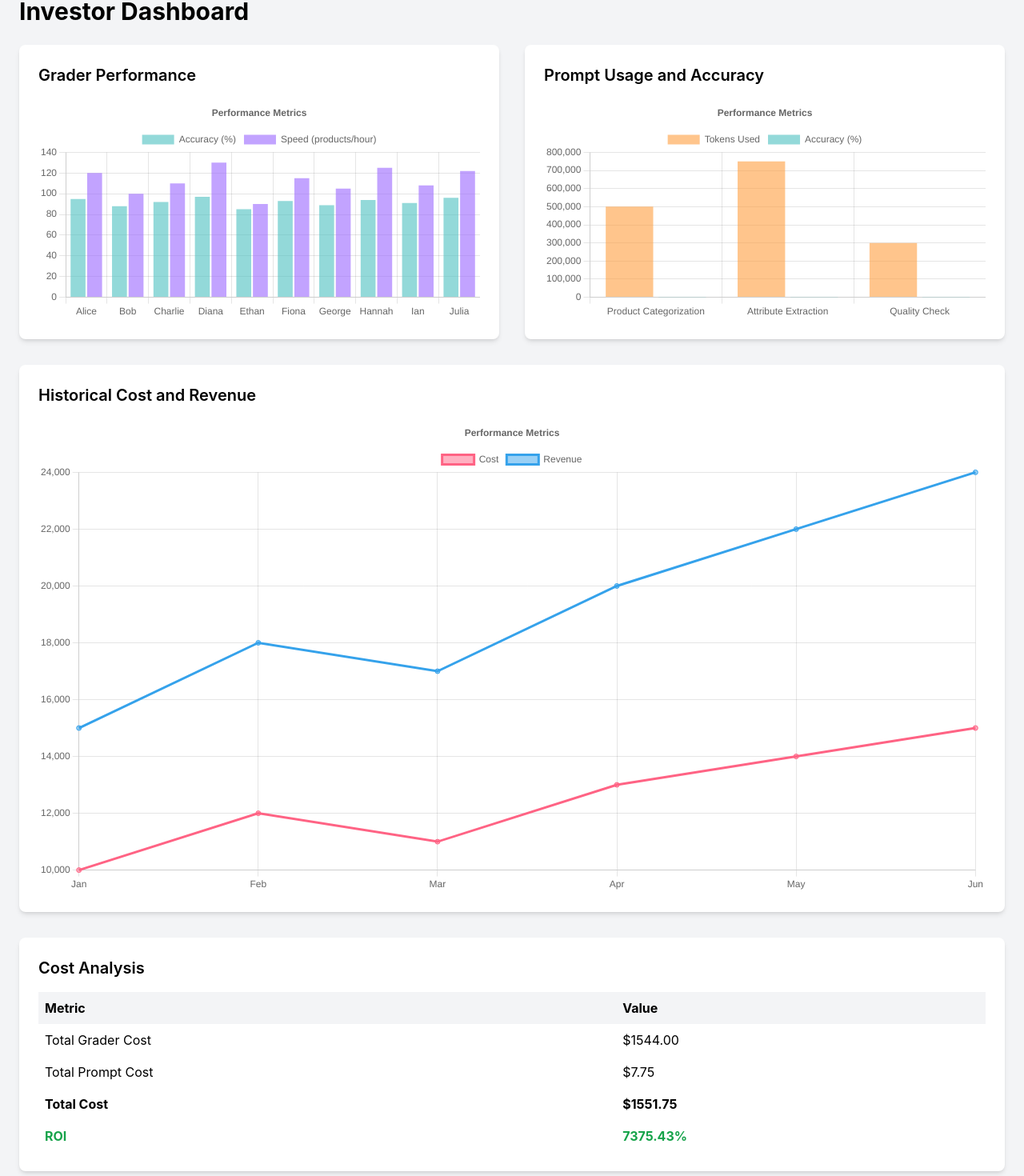
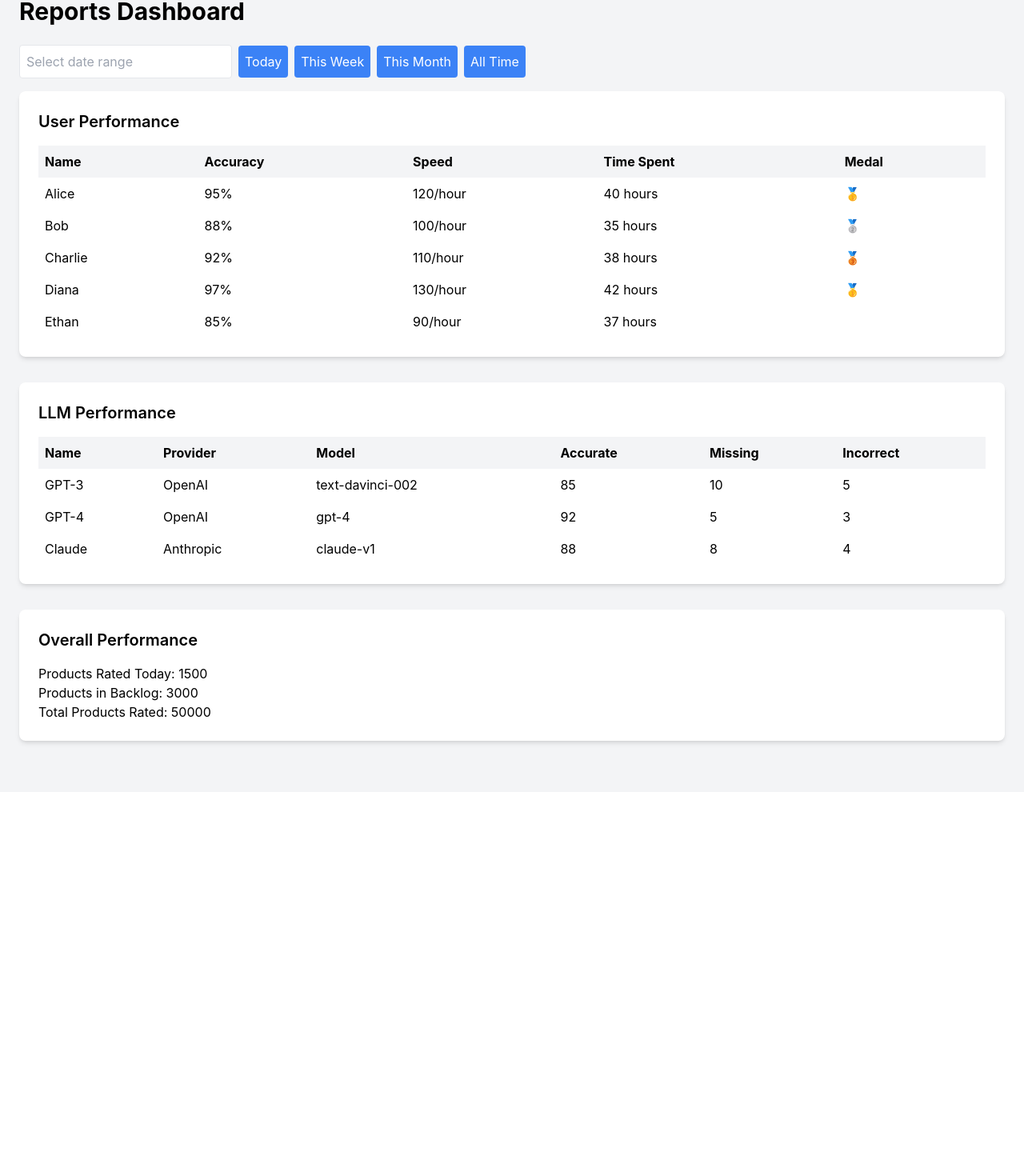
Before and after one commit to thebiggestcookie/pavt, a React (Create React App) app: page /reports in a window 1280 px wide. Shown: the part 140-1610 px from the top of the page at 80% size. After the commit the page ends 1130 px from the top, so only its background shows below. Built offline with nearby package versions, Linux system fonts and the light colour scheme; no server answers.

Commit message:
Update InvestorDashboard.js

```diff
--- a/src/components/InvestorDashboard.js
+++ b/src/components/InvestorDashboard.js
@@ -1,182 +1,105 @@
 import React, { useState, useEffect } from 'react';
 import { Bar, Line } from 'react-chartjs-2';
 import { Chart as ChartJS, CategoryScale, LinearScale, BarElement, PointElement, LineElement, Title, Tooltip, Legend } from 'chart.js';
+import DatePicker from 'react-datepicker';
+import 'react-datepicker/dist/react-datepicker.css';
 
 ChartJS.register(CategoryScale, LinearScale, BarElement, PointElement, LineElement, Title, Tooltip, Legend);
 
 const InvestorDashboard = () => {
   const [graderData, setGraderData] = useState([]);
-  const [promptData, setPromptData] = useState([]);
-  const [historicalData, setHistoricalData] = useState([]);
+  const [llmData, setLlmData] = useState([]);
+  const [overallData, setOverallData] = useState({});
+  const [startDate, setStartDate] = useState(null);
+  const [endDate, setEndDate] = useState(null);
 
   useEffect(() => {
+    fetchData();
+  }, [startDate, endDate]);
+
+  const fetchData = () => {
     // Simulated data fetch
     setGraderData([
-      { name: 'Alice', accuracy: 95, speed: 120, hoursWorked: 40, productsGraded: 4800 },
-      { name: 'Bob', accuracy: 88, speed: 100, hoursWorked: 35, productsGraded: 3500 },
-      { name: 'Charlie', accuracy: 92, speed: 110, hoursWorked: 38, productsGraded: 4180 },
-      { name: 'Diana', accuracy: 97, speed: 130, hoursWorked: 42, productsGraded: 5460 },
-      { name: 'Ethan', accuracy: 85, speed: 90, hoursWorked: 37, productsGraded: 3330 },
-      { name: 'Fiona', accuracy: 93, speed: 115, hoursWorked: 39, productsGraded: 4485 },
-      { name: 'George', accuracy: 89, speed: 105, hoursWorked: 36, productsGraded: 3780 },
-      { name: 'Hannah', accuracy: 94, speed: 125, hoursWorked: 41, productsGraded: 5125 },
-      { name: 'Ian', accuracy: 91, speed: 108, hoursWorked: 38, productsGraded: 4104 },
-      { name: 'Julia', accuracy: 96, speed: 122, hoursWorked: 40, productsGraded: 4880 },
+      { name: 'Alice', accuracy: 95, speed: 120, timeSpent: 40, medal: 'gold' },
+      { name: 'Bob', accuracy: 88, speed: 100, timeSpent: 35, medal: 'silver' },
+      { name: 'Charlie', accuracy: 92, speed: 110, timeSpent: 38, medal: 'bronze' },
+      { name: 'Diana', accuracy: 97, speed: 130, timeSpent: 42, medal: 'gold' },
+      { name: 'Ethan', accuracy: 85, speed: 90, timeSpent: 37, medal: '' },
     ]);
 
-    setPromptData([
-      { name: 'Product Categorization', tokensUsed: 500000, accuracy: 92 },
-      { name: 'Attribute Extraction', tokensUsed: 750000, accuracy: 88 },
-      { name: 'Quality Check', tokensUsed: 300000, accuracy: 95 },
+    setLlmData([
+      { name: 'GPT-3', provider: 'OpenAI', model: 'text-davinci-002', accurate: 85, missing: 10, incorrect: 5 },
+      { name: 'GPT-4', provider: 'OpenAI', model: 'gpt-4', accurate: 92, missing: 5, incorrect: 3 },
+      { name: 'Claude', provider: 'Anthropic', model: 'claude-v1', accurate: 88, missing: 8, incorrect: 4 },
     ]);
 
-    setHistoricalData([
-      { month: 'Jan', cost: 10000, revenue: 15000 },
-      { month: 'Feb', cost: 12000, revenue: 18000 },
-      { month: 'Mar', cost: 11000, revenue: 17000 },
-      { month: 'Apr', cost: 13000, revenue: 20000 },
-      { month: 'May', cost: 14000, revenue: 22000 },
-      { month: 'Jun', cost: 15000, revenue: 24000 },
-    ]);
-  }, []);
-
-  const graderChartData = {
-    labels: graderData.map(grader => grader.name),
-    datasets: [
-      {
-        label: 'Accuracy (%)',
-        data: graderData.map(grader => grader.accuracy),
-        backgroundColor: 'rgba(75, 192, 192, 0.6)',
-      },
-      {
-        label: 'Speed (products/hour)',
-        data: graderData.map(grader => grader.speed),
-        backgroundColor: 'rgba(153, 102, 255, 0.6)',
-      },
-    ],
+    setOverallData({
+      productsRatedToday: 1500,
+      productsInBacklog: 3000,
+      totalProductsRated: 50000,
+    });
   };
 
-  const promptChartData = {
-    labels: promptData.map(prompt => prompt.name),
-    datasets: [
-      {
-        label: 'Tokens Used',
-        data: promptData.map(prompt => prompt.tokensUsed),
-        backgroundColor: 'rgba(255, 159, 64, 0.6)',
-      },
-      {
-        label: 'Accuracy (%)',
-        data: promptData.map(prompt => prompt.accuracy),
-        backgroundColor: 'rgba(75, 192, 192, 0.6)',
-      },
-    ],
+  const renderMedal = (medal) => {
+    switch (medal) {
+      case 'gold':
+        return '🥇';
+      case 'silver':
+        return '🥈';
+      case 'bronze':
+        return '🥉';
+      default:
+        return '';
+    }
   };
 
-  const historicalChartData = {
-    labels: historicalData.map(data => data.month),
-    datasets: [
-      {
-        label: 'Cost',
-        data: historicalData.map(data => data.cost),
-        borderColor: 'rgb(255, 99, 132)',
-        backgroundColor: 'rgba(255, 99, 132, 0.5)',
-      },
-      {
-        label: 'Revenue',
-        data: historicalData.map(data => data.revenue),
-        borderColor: 'rgb(53, 162, 235)',
-        backgroundColor: 'rgba(53, 162, 235, 0.5)',
-      },
-    ],
-  };
-
-  const options = {
-    responsive: true,
-    plugins: {
-      legend: {
-        position: 'top',
-      },
-      title: {
-        display: true,
-        text: 'Performance Metrics',
-      },
-    },
-  };
-
-  const calculateTotalCost = () => {
-    const graderCost = graderData.reduce((total, grader) => total + grader.hoursWorked * 4, 0);
-    const promptCost = promptData.reduce((total, prompt) => total + (prompt.tokensUsed / 1000000) * 5, 0);
-    return (graderCost + promptCost).toFixed(2);
-  };
-
-  const calculateROI = () => {
-    const totalCost = parseFloat(calculateTotalCost());
-    const totalRevenue = historicalData.reduce((total, data) => total + data.revenue, 0);
-    return (((totalRevenue - totalCost) / totalCost) * 100).toFixed(2);
+  const handleDateChange = (dates) => {
+    const [start, end] = dates;
+    setStartDate(start);
+    setEndDate(end);
   };
 
   return (
     <div className="mt-8">
-      <h2 className="text-3xl font-bold mb-6">Investor Dashboard</h2>
+      <h2 className="text-3xl font-bold mb-6">Reports Dashboard</h2>
 
-      <div className="grid grid-cols-1 md:grid-cols-2 gap-8 mb-8">
-        <div className="bg-white p-6 rounded-lg shadow-md">
-          <h3 className="text-xl font-semibold mb-4">Grader Performance</h3>
-          <Bar data={graderChartData} options={options} />
-        </div>
-
-        <div className="bg-white p-6 rounded-lg shadow-md">
-          <h3 className="text-xl font-semibold mb-4">Prompt Usage and Accuracy</h3>
-          <Bar data={promptChartData} options={options} />
-        </div>
+      <div className="mb-4">
+        <DatePicker
+          selectsRange={true}
+          startDate={startDate}
+          endDate={endDate}
+          onChange={handleDateChange}
+          isClearable={true}
+          placeholderText="Select date range"
+          className="p-2 border rounded"
+        />
+        <button onClick={() => setStartDate(new Date())} className="ml-2 p-2 bg-blue-500 text-white rounded">Today</button>
+        <button onClick={() => {
+          const now = new Date();
+          setStartDate(new Date(now.getFullYear(), now.getMonth(), now.getDate() - 7));
+          setEndDate(now);
+        }} className="ml-2 p-2 bg-blue-500 text-white rounded">This Week</button>
+        <button onClick={() => {
+          const now = new Date();
+          setStartDate(new Date(now.getFullYear(), now.getMonth(), 1));
+          setEndDate(now);
+        }} className="ml-2 p-2 bg-blue-500 text-white rounded">This Month</button>
+        <button onClick={() => {
+          setStartDate(null);
+          setEndDate(null);
+        }} className="ml-2 p-2 bg-blue-500 text-white rounded">All Time</button>
       </div>
 
       <div className="bg-white p-6 rounded-lg shadow-md mb-8">
-        <h3 className="text-xl font-semibold mb-4">Historical Cost and Revenue</h3>
-        <Line data={historicalChartData} options={options} />
-      </div>
-
-      <div className="bg-white p-6 rounded-lg shadow-md mb-8">
-        <h3 className="text-xl font-semibold mb-4">Cost Analysis</h3>
-        <table className="w-full">
-          <thead>
-            <tr className="bg-gray-100">
-              <th className="p-2 text-left">Metric</th>
-              <th className="p-2 text-left">Value</th>
-            </tr>
-          </thead>
-          <tbody>
-            <tr>
-              <td className="p-2">Total Grader Cost</td>
-              <td className="p-2">${graderData.reduce((total, grader) => total + grader.hoursWorked * 4, 0).toFixed(2)}</td>
-            </tr>
-            <tr>
-              <td className="p-2">Total Prompt Cost</td>
-              <td className="p-2">${promptData.reduce((total, prompt) => total + (prompt.tokensUsed / 1000000) * 5, 0).toFixed(2)}</td>
-            </tr>
-            <tr className="font-bold">
-              <td className="p-2">Total Cost</td>
-              <td className="p-2">${calculateTotalCost()}</td>
-            </tr>
-            <tr className="font-bold text-green-600">
-              <td className="p-2">ROI</td>
-              <td className="p-2">{calculateROI()}%</td>
-            </tr>
-          </tbody>
-        </table>
-      </div>
-
-      <div className="bg-white p-6 rounded-lg shadow-md">
-        <h3 className="text-xl font-semibold mb-4">Grader Efficiency</h3>
+        <h3 className="text-xl font-semibold mb-4">User Performance</h3>
         <table className="w-full">
           <thead>
             <tr className="bg-gray-100">
               <th className="p-2 text-left">Name</th>
               <th className="p-2 text-left">Accuracy</th>
               <th className="p-2 text-left">Speed</th>
-              <th className="p-2 text-left">Hours Worked</th>
-              <th className="p-2 text-left">Products Graded</th>
-              <th className="p-2 text-left">Efficiency Score</th>
+              <th className="p-2 text-left">Time Spent</th>
+              <th className="p-2 text-left">Medal</th>
             </tr>
           </thead>
           <tbody>
@@ -185,13 +108,47 @@ const InvestorDashboard = () => {
                 <td className="p-2">{grader.name}</td>
                 <td className="p-2">{grader.accuracy}%</td>
                 <td className="p-2">{grader.speed}/hour</td>
-                <td className="p-2">{grader.hoursWorked}</td>
-                <td className="p-2">{grader.productsGraded}</td>
-                <td className="p-2">{((grader.accuracy * grader.speed) / 100).toFixed(2)}</td>
+                <td className="p-2">{grader.timeSpent} hours</td>
+                <td className="p-2">{renderMedal(grader.medal)}</td>
               </tr>
             ))}
           </tbody>
         </table>
+      </div>
+
+      <div className="bg-white p-6 rounded-lg shadow-md mb-8">
+        <h3 className="text-xl font-semibold mb-4">LLM Performance</h3>
+        <table className="w-full">
+          <thead>
+            <tr className="bg-gray-100">
+              <th className="p-2 text-left">Name</th>
+              <th className="p-2 text-left">Provider</th>
+              <th className="p-2 text-left">Model</th>
+              <th className="p-2 text-left">Accurate</th>
+              <th className="p-2 text-left">Missing</th>
+              <th className="p-2 text-left">Incorrect</th>
+            </tr>
+          </thead>
+          <tbody>
+            {llmData.map((llm) => (
+              <tr key={llm.name}>
+                <td className="p-2">{llm.name}</td>
+                <td className="p-2">{llm.provider}</td>
+                <td className="p-2">{llm.model}</td>
+                <td className="p-2">{llm.accurate}</td>
+                <td className="p-2">{llm.missing}</td>
+                <td className="p-2">{llm.incorrect}</td>
+              </tr>
+            ))}
+          </tbody>
+        </table>
+      </div>
+
+      <div className="bg-white p-6 rounded-lg shadow-md mb-8">
+        <h3 className="text-xl font-semibold mb-4">Overall Performance</h3>
+        <p>Products Rated Today: {overallData.productsRatedToday}</p>
+        <p>Products in Backlog: {overallData.productsInBacklog}</p>
+        <p>Total Products Rated: {overallData.totalProductsRated}</p>
       </div>
     </div>
   );
```
